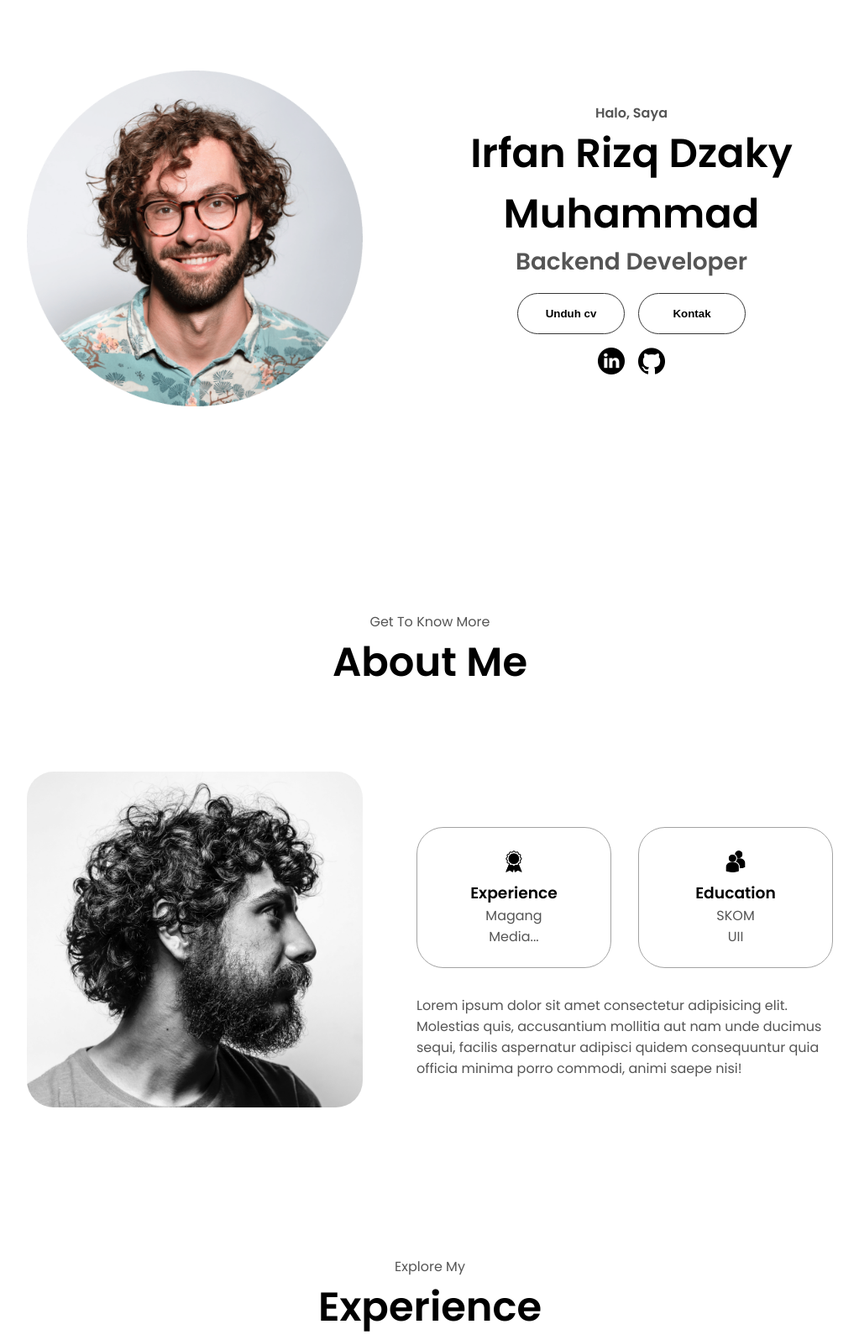
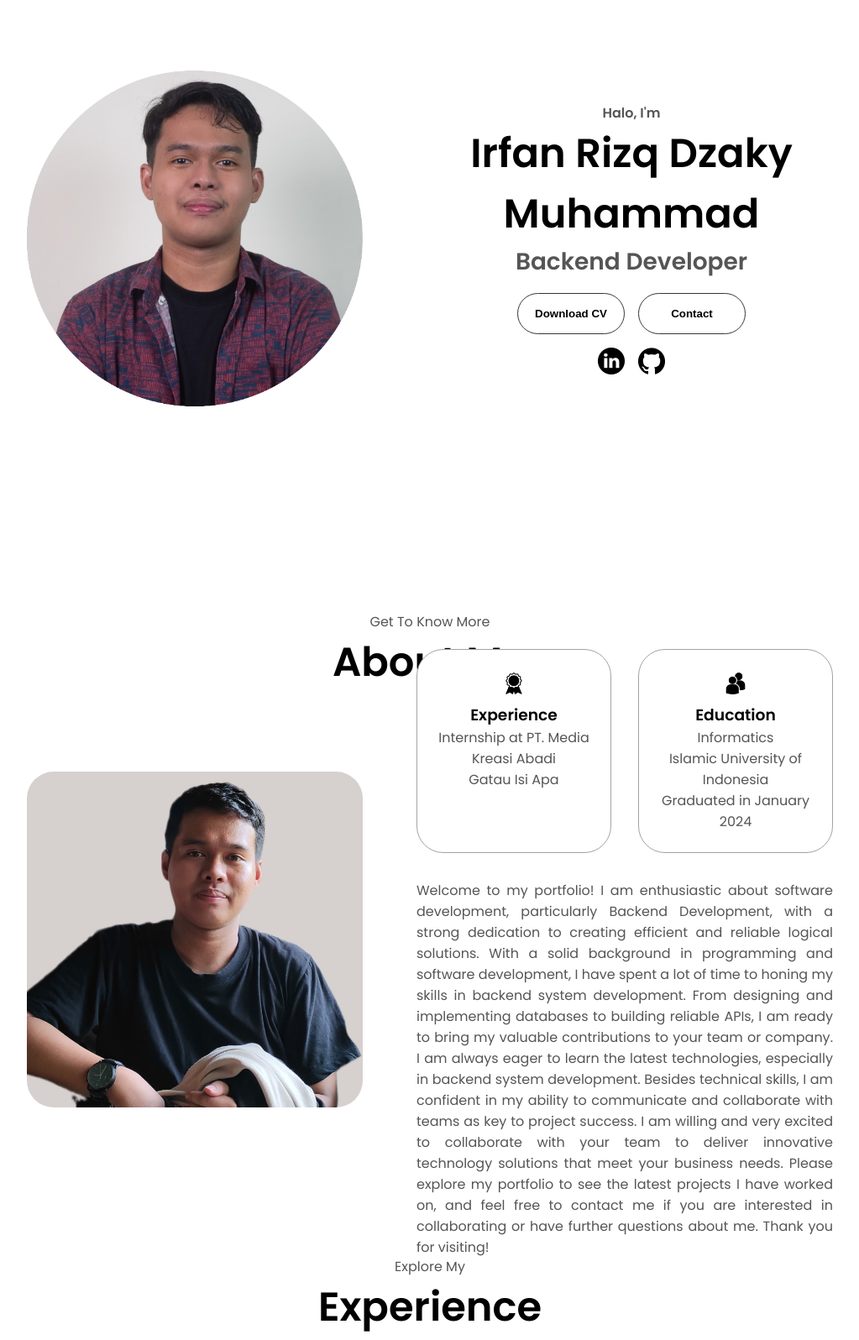
Before and after one commit to irfandzaky/WebPorto-IrfanDzaky, a plain HTML site: page index.html in a window 1280 px wide. Shown: the part 200-1796 px from the top of the page at 84% size, without its empty margins (128-1151 px from the left). Drawn offline with Linux system fonts and the light colour scheme.

Commit message:
Tambah deskripsi

```diff
--- a/index.html
+++ b/index.html
@@ -24,7 +24,7 @@
         </div>
     </nav>
     <nav id="hamburger-nav">
-        <div class="logo">Irfan Rizq Dzaky Muhammad</div>
+        <div class="logo">Irfan Dzaky</div>
         <div class="hamburger-menu">
             <div class="hamburger-icon" onclick="toggleMenu()">
                 <span></span>
@@ -41,33 +41,33 @@
     </nav>
     <section id="profile">
         <div class="section__pic-container">
-            <img src="./asset/profile-pic.png" alt="John Doe Profile Picture">
+            <img src="./asset/photo1.png" alt="My Profile Picture">
         </div>
         <div class="section__text">
-            <p class="section__text__p1">Halo, Saya</p>
+            <p class="section__text__p1">Halo, I'm</p>
             <h1 class="title">Irfan Rizq Dzaky Muhammad</h1>
             <p class="section__text__p2">Backend Developer</p>
             <div class="btn-container">
                 <button
                 class="btn btn-color-2"
                 onclick="window.open('./asset/resume-example.pdf')"
-                > Unduh cv</button>
+                >Download CV</button>
                 <button
                 class="btn btn-color-2"
                 onclick="location.href='./#contact'"
-                > Kontak</button>
+                >Contact</button>
             </div>
             <div id="socials-container">
                 <img
                 src="./asset/linkedin.png"
                 alt="My Linkedin Profile"
                 class="icon"
-                onclick="location.href='https://linkedin.com/'">
+                onclick="location.href='www.linkedin.com/in/irfandzaky'">
                 <img
                 src="./asset/github.png"
                 alt="My Github Profile"
                 class="icon"
-                onclick="location.href='https://github.com/'">
+                onclick="location.href='https://github.com/irfandzaky'">
             </div>
         </div>
     </section>
@@ -77,7 +77,7 @@
         <div class="section-container">
             <div class="section__pic-container">
                 <img
-                src="/asset/about-pic.png"
+                src="/asset/photo3.png"
                 alt="Profile picture"
                 class="about-pic">
             </div>
@@ -89,7 +89,9 @@
                         alt="Experience icon"
                         class="icon">
                         <h3>Experience</h3>
-                        <p>Magang <br> Media...</p>
+                        <p>Internship at PT. Media Kreasi Abadi
+                            <br>Gatau Isi Apa
+                        </p>
                     </div>
                     <div class="details-container">
                         <img
@@ -97,12 +99,20 @@
                         alt="Education icon"
                         class="icon">
                         <h3>Education</h3>
-                        <p>SKOM <br> UII</p>
+                        <p>Informatics
+                            <br>Islamic University of Indonesia
+                            <br>Graduated in January 2024
+                        </p>
                     </div>
                 </div>
                 <div class="text-container">
-                    <p>
-                        Lorem ipsum dolor sit amet consectetur adipisicing elit. Molestias quis, accusantium mollitia aut nam unde ducimus sequi, facilis aspernatur adipisci quidem consequuntur quia officia minima porro commodi, animi saepe nisi!
+                    <p class="paragraph">
+                        Welcome to my portfolio! I am enthusiastic about software development, particularly Backend Development, with a strong dedication to creating efficient and reliable logical solutions.
+                        With a solid background in programming and software development, I have spent a lot of time to honing my skills in backend system development.
+                        From designing and implementing databases to building reliable APIs, I am ready to bring my valuable contributions to your team or company.
+                        I am always eager to learn the latest technologies, especially in backend system development. Besides technical skills, I am confident in my ability to communicate and collaborate with teams as key to project success.
+                        I am willing and very excited to collaborate with your team to deliver innovative technology solutions that meet your business needs.
+                        Please explore my portfolio to see the latest projects I have worked on, and feel free to contact me if you are interested in collaborating or have further questions about me. Thank you for visiting!
                     </p>
                 </div>
             </div>
@@ -318,7 +328,7 @@
         src="./asset/arrow.png"
         alt="Arrow icon"
         class="icon arrow"
-        onclick="location.href='./#projects'">
+        onclick="location.href='./#contact'">
     </section>
     <section id="contact">
         <p class="section__text__p1">Get In Touch</p>
@@ -336,7 +346,7 @@
                 src="./asset/linkedin.png"
                 alt="Linkedin icon"
                 class="icon contact-icon">
-                <p><a href="https://www.linkedin.com/">Linkedin</a></p>
+                <p><a href="https://www.linkedin.com/in/irfandzaky">Linkedin</a></p>
             </div>
         </div>
 
--- a/style.css
+++ b/style.css
@@ -324,6 +324,10 @@ section {
     margin: auto 0;
 }
 
+.paragraph{
+    text-align: justify;
+}
+
 /* EXPERIENCE SECTION */
 
 #experience {
```
Also changed, not shown: asset/photo1.png (added), asset/photo2.png (added), asset/photo3.png (added).
